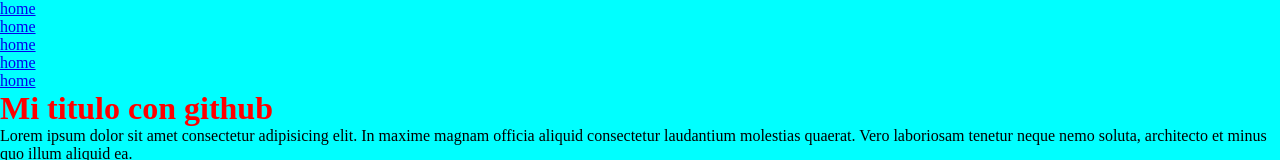
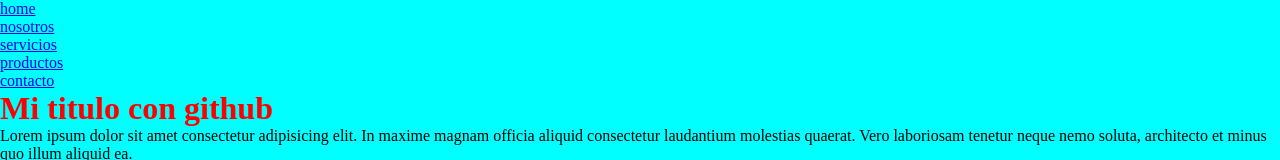
Before and after one commit to codercabral/miproyecto10, a plain HTML site: page index.html in a window 1280 px wide. Shown: the top 160 px of the page. Drawn offline with Linux system fonts and the light colour scheme.

Commit message:
modifico mi navbar
agregue el cambio de mis secciones

```diff
--- a/index.html
+++ b/index.html
@@ -11,10 +11,10 @@
         <nav>
             <ul>
                 <li><a href="#">home</a></li>
-                <li><a href="#">home</a></li>
-                <li><a href="#">home</a></li>
-                <li><a href="#">home</a></li>
-                <li><a href="#">home</a></li>
+                <li><a href="#">nosotros</a></li>
+                <li><a href="#">servicios</a></li>
+                <li><a href="#">productos</a></li>
+                <li><a href="#">contacto</a></li>
             </ul>
         </nav>
     </header>
```
